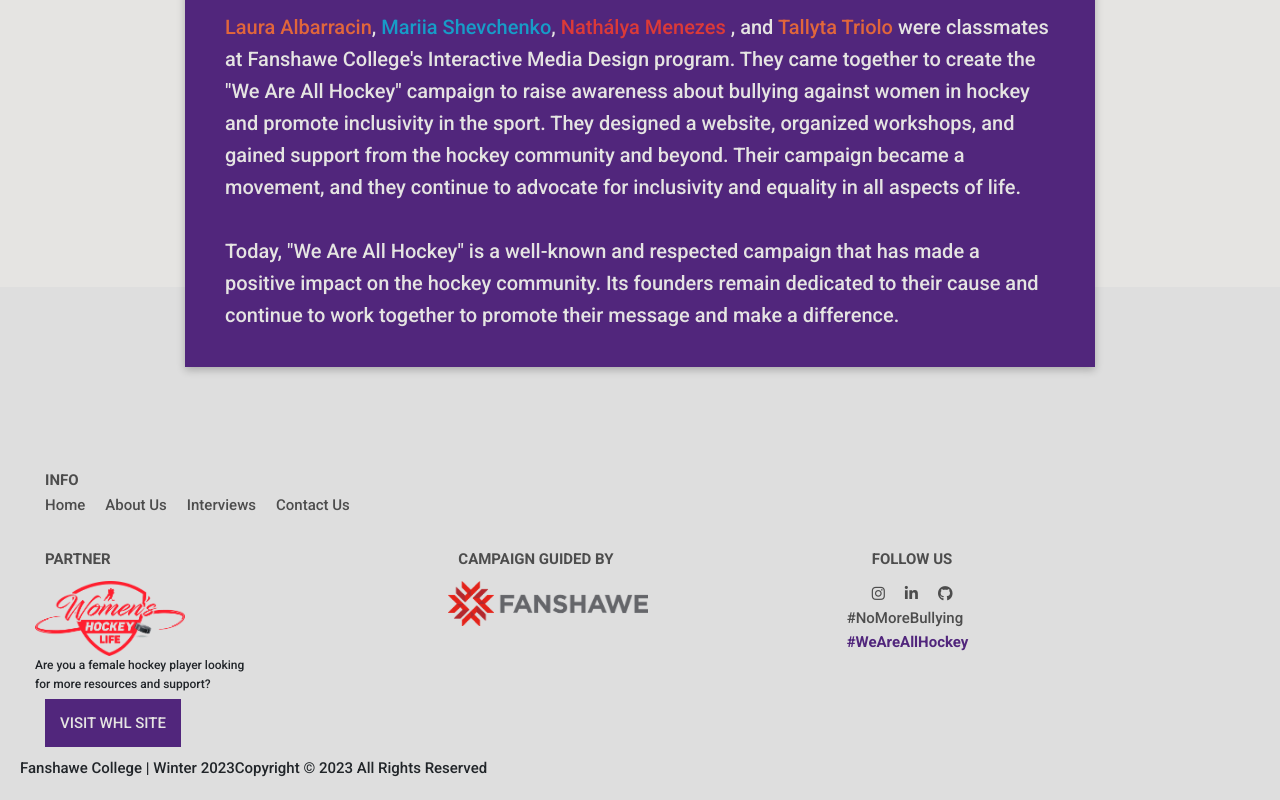
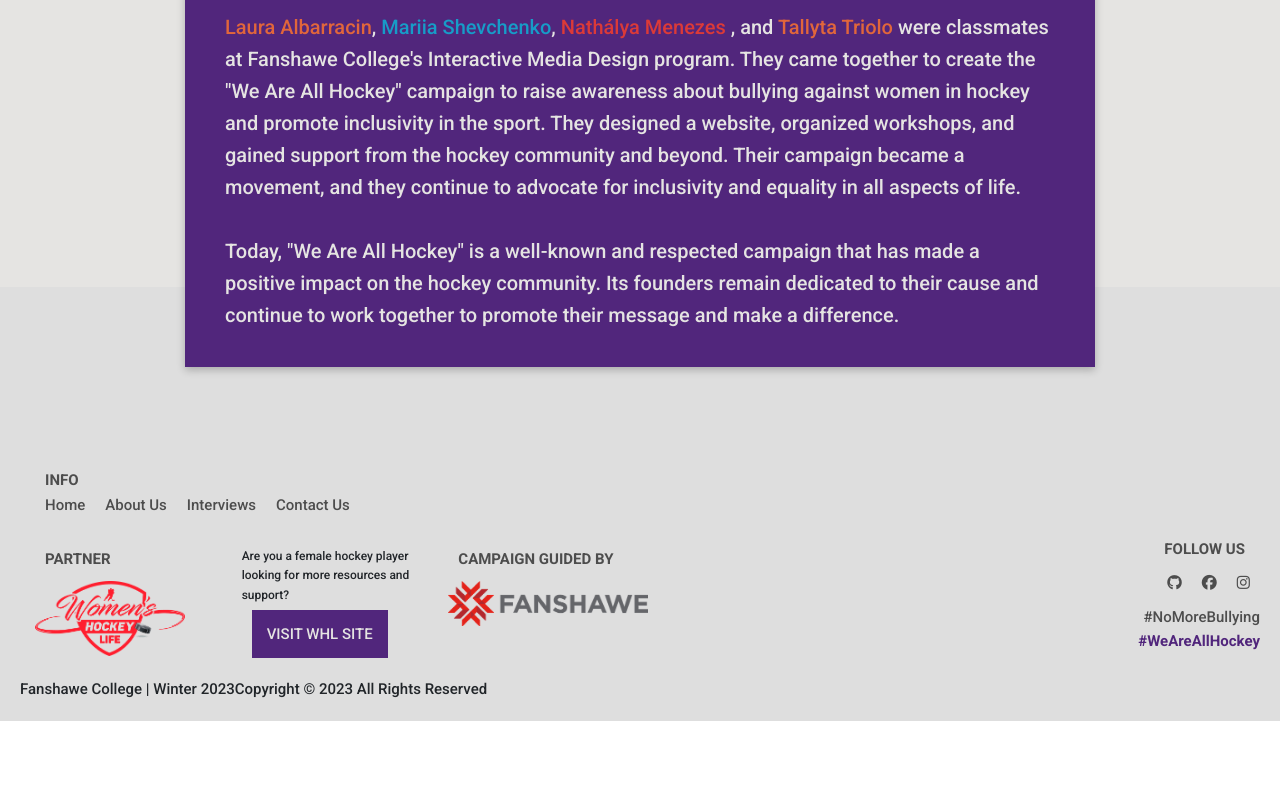
Before and after one commit to Nathalya-Amorim/Sports_Bullying, a Vue app: page /about in a window 1280 px wide. Shown: the part 817-1617 px from the top of the page. After the commit the page ends 1538 px from the top, so only its background shows below. Built offline with nearby package versions, Linux system fonts and the light colour scheme.

Commit message:
Fixing layout bugs at the home page.

```diff
--- a/src/components/DescriptionSection.vue
+++ b/src/components/DescriptionSection.vue
@@ -4,7 +4,7 @@
             <div class="col-2 col-md-1">
                 <b-img class="arrowDescription" src="/images/arrow-purple-vertical.svg" alt="Logo Image"></b-img>
             </div>
-            <div class="col-10 col-md-11">
+            <div class="col-10 col-md-11 no-padding-left">
                 <h2 class="hidden"> Description of the Campaign</h2>
                 <h3 class=" d-flex justify-content-center  display-4  highlight-eminence text-uppercase font-family">
                     a major penalty for
@@ -118,4 +118,8 @@ export default {
     height: 100%;
     position: absolute;
 }
+
+.no-padding-left {
+    padding-left: 0px !important;
+}
 </style>
--- a/src/components/FooterSection.vue
+++ b/src/components/FooterSection.vue
@@ -12,39 +12,47 @@
                     </nav>
                 </div>
                 <div class="partner col-12 col-md-4">
-                    <span class="section-title row">PARTNER</span>
-                    <img class="whl-logo" src="/images/WHL-Logo.png" alt="">
-                    <p>Are you a female hockey player looking<br> for more resources and support?</p>
-                    <a class="visit-whl" href="https://womenshockeylife.com/" target="_blank">Visit WHL Site</a>
+                    <div class="row">
+                        <div class="col-6">
+                            <span class="section-title row">PARTNER</span>
+                            <img class="whl-logo" src="/images/WHL-Logo.png" alt="">
+                        </div>
+                        <div class="col-6 m-auto">
+                            <p class="whl-call">Are you a female hockey player looking for more resources and support?</p>
+                            <a class="visit-whl" href="https://womenshockeylife.com/" target="_blank">Visit WHL Site</a>
+                        </div>
+                    </div>
+
+
                 </div>
                 <div class="campaign col-12 col-md-4">
                     <span class="section-title row"> CAMPAIGN GUIDED BY </span>
                     <img class="fanshawe-logo" src="/images/logo_fanshawe.png" alt="">
                 </div>
-                <div class="follow-us col-12 col-md-4">
-                    <span class="section-title row">FOLLOW US</span>
+                <div class="follow-us col-12 col-md-4 d-flex flex-column">
+                    <span class="section-title row align-self-end">FOLLOW US</span>
                     <div class="row">
-                        <div class="col-6 col-md-12">
+                        <div class="col-6 col-md-12 d-flex flex-row-reverse no-padding">
                             <a href="https://www.instagram.com/" target="_blank" rel="noopener noreferrer">
                                 <span class="social">
                                     <i class="fa-brands fa-instagram"></i>
                                 </span>
                             </a>
-                            <a href="https://www.linkedin.com/" target="_blank" rel="noopener noreferrer">
+                            <a href="https://www.facebook.com/" target="_blank" rel="noopener noreferrer">
                                 <span class="social">
-                                    <i class="fa-brands fa-linkedin-in"></i>
+                                    <i class="fa-brands fa-facebook"></i>
                                 </span>
                             </a>
 
-                            <a href="https://github.com/" target="_blank" rel="noopener noreferrer">
+                            <a href="https://twitter.com/" target="_blank" rel="noopener noreferrer">
                                 <span class="social">
                                     <i class="fa-brands fa-github"></i>
                                 </span>
                             </a>
                         </div>
-                        <div class="col-6 col-md-12">
-                            <span class="row hash-gray">#NoMoreBullying</span>
-                            <span class="row highlight-eminence">#WeAreAllHockey</span>
+                        <div class="col-6 col-md-12 d-flex flex-column">
+                            <span class="row hash-gray align-self-end">#NoMoreBullying</span>
+                            <span class="row hash-eminence highlight-eminence align-self-end">#WeAreAllHockey</span>
                         </div>
                     </div>
                 </div>
@@ -142,12 +150,26 @@ footer {
             color: $eminence;
             font-weight: bold;
         }
+
     }
 
     .section-title {
         margin: 10px;
         color: #4D4D4D;
         font-weight: bold;
+
+        &.row.align-self-end {
+            margin: 0;
+        }
+    }
+
+    .whl-call {
+        display: none;
+
+
+        @include tablet {
+            display: block;
+        }
     }
 }
 
--- a/src/components/GetInvolvedSection.vue
+++ b/src/components/GetInvolvedSection.vue
@@ -3,7 +3,7 @@
         <h2 class="hidden">Get Involved Section</h2>
         <h3 class=" font-family mb-2 display-5 text-uppercase highlight-eminence text-left">Get
             Involved</h3>
-        <p class="pStyle mb-4">See below three interviews about women's hockey life</p>
+        <p class="pStyle mb-4">Read below three interviews about women's hockey life</p>
         <div class="row">
             <div class="col-md-4 no-padding">
                 <!-- <router-link :to="{ name: 'interview', params: { id: 1 } }">
@@ -12,25 +12,34 @@
                 <a href="/interview/1" class="interview-link" alt="Camila Dubera Interview">
                     <img src="/images/purple-gradient.png" class="img-fluid filter" alt="Camila Dubera Interview" />
                     <img src="/images/camila-dubera-interview-pic.jpg" class="img-fluid" alt="Camila Dubera Interview" />
+                    <span class="name-caption">Camila Dubera</span>
+                    <span class="read-more-caption">read more</span>
                 </a>
             </div>
             <div class="col-md-4 no-padding">
-                <a href="/interview/2" class="interview-link" alt="Camila Dubera Interview">
-                    <img src="/images/orange-gradient.png" class="img-fluid filter" alt="Sabrina Tripla Interview" />
-                    <img src="/images/sabrina-tripla-interview-pic.jpg" class="img-fluid" alt="Sabrina Tripla Interview" />
+                <a href="/interview/2" class="interview-link" alt="Sabrina Trintafillou Interview">
+                    <img src="/images/orange-gradient.png" class="img-fluid filter" alt="Sabrina Trintafillou Interview" />
+                    <img src="/images/sabrina-tripla-interview-pic.jpg" class="img-fluid"
+                        alt="Sabrina Trintafillou Interview" />
+                    <span class="name-caption">Sabrina Trintafillou</span>
+                    <span class="read-more-caption">read more</span>
                 </a>
             </div>
             <div class="col-md-4 no-padding">
-                <a href="/interview/3" class="interview-link" alt="Camila Dubera Interview">
+                <a href="/interview/3" class="interview-link" alt="Hillary Brennan Interview">
                     <img src="/images/purple-gradient.png" class="img-fluid filter" alt="Hillary Brennan Interview" />
                     <img src="/images/hillary-brennan-interview-pic.jpg" class="img-fluid"
                         alt="Hillary Brennan Interview" />
+                    <span class="name-caption">Hillary Brennan</span>
+                    <span class="read-more-caption">read more</span>
+
                 </a>
+                <b-img class="arrowHero" src="/images/arrow_white_hero.svg" alt="Logo Image"></b-img>
             </div>
         </div>
         <div class="row text-center box">
             <b-img class="arrow" src="/images/arrow_white_hero.svg" alt="Logo Image"></b-img>
-            <div class="col-12 col-md-6 color-box-eminence">
+            <div class="col-12 col-md-6 color-box-eminence no-padding">
                 <div class="get-involved-text-container">
                     <p class="font-family-secondary h5 color-westar">It's time for hockey to change</p>
                     <span class="color-westar hashtag">#NoMoreSilence</span>
@@ -60,7 +69,10 @@ export default {
 
 <style lang="scss">
 .box {
-    height: 400px;
+
+    @include tablet {
+        // height: 400px;
+    }
 
     .arrow {
         height: 100%;
@@ -70,7 +82,7 @@ export default {
     }
 
     .color-box-eminence {
-        height: 400px;
+        height: 300px;
         background-color: $eminence;
 
         .get-involved-text-container {
@@ -95,11 +107,14 @@ export default {
     }
 
     .share {
-        position: absolute;
+        background-color: $eminence;
         bottom: 0;
+        padding-top: 20px;
+        padding-bottom: 20px;
 
         @include tablet {
             position: relative;
+            background-color: $white;
         }
 
         p {
@@ -108,6 +123,12 @@ export default {
             @include tablet {
                 color: $eminence;
             }
+        }
+
+        button:hover {
+            background-color: $white;
+            border: 2px solid #17a2b8;
+            color: #17a2b8;
         }
 
 
@@ -127,6 +148,48 @@ export default {
     }
 }
 
+.name-caption {
+    position: absolute;
+    width: 100%;
+    display: inline-block;
+    text-align: center;
+    margin-left: -100%;
+    margin-top: 85%;
+    color: $white;
+    z-index: 100;
+    opacity: 1;
+    transition: all ease-in-out .3s;
+    text-transform: uppercase;
+    font-family: $primary-font;
+    font-weight: bold;
+    font-size: 1.7em;
+}
+
+.read-more-caption {
+    position: absolute;
+    width: 100%;
+    display: inline-block;
+    text-align: center;
+    margin-left: -100%;
+    margin-top: 95%;
+    color: $white;
+    z-index: 100;
+    opacity: 1;
+    transition: all ease-in-out .3s;
+    text-transform: uppercase;
+    font-family: $primary-font;
+    font-size: 1.2em;
+}
+
+a:hover {
+    .name-caption {
+        opacity: 0;
+    }
+
+    .read-more-caption {
+        opacity: 0;
+    }
+}
 
 .font-family-seconday {
     font-size: $secondary-font;
--- a/src/components/VideoSection.vue
+++ b/src/components/VideoSection.vue
@@ -1,9 +1,12 @@
 <template>
-    <section class=" container videoWidth d-flex justify-content-center">
+    <section class=" container videoWidth d-flex justify-content-center no-padding">
         <div class="  embed-responsive embed-responsive-21by9">
-            <iframe allow="fullscreen" controls autoplay="false" class="embed-responsive-item"
-                src="video/promo-video.webm"></iframe>
-
+            <!-- <iframe allow="fullscreen" controls autoplay="false" class="embed-responsive-item"
+                src="video/promo-video.webm"></iframe> -->
+            <iframe width="560" height="315" src="https://www.youtube.com/embed/R_yx2N0E21c" title="YouTube video player"
+                frameborder="0"
+                allow="accelerometer; autoplay; clipboard-write; encrypted-media; gyroscope; picture-in-picture; web-share"
+                allowfullscreen></iframe>
         </div>
 
     </section>
--- a/src/views/HomeView.vue
+++ b/src/views/HomeView.vue
@@ -22,7 +22,7 @@ export default {
 <template>
   <main id="body">
     <HeaderSection />
-    <div class="home-content container box-shadow">
+    <div class="home-content container box-shadow no-padding">
       <DescriptionSection />
       <GetInvolvedSection />
       <VideoSection />
```
Also changed, not shown: public/images/5DB4E020-C7A1-4EFB-915D-E873DDE390F9.png (added).
